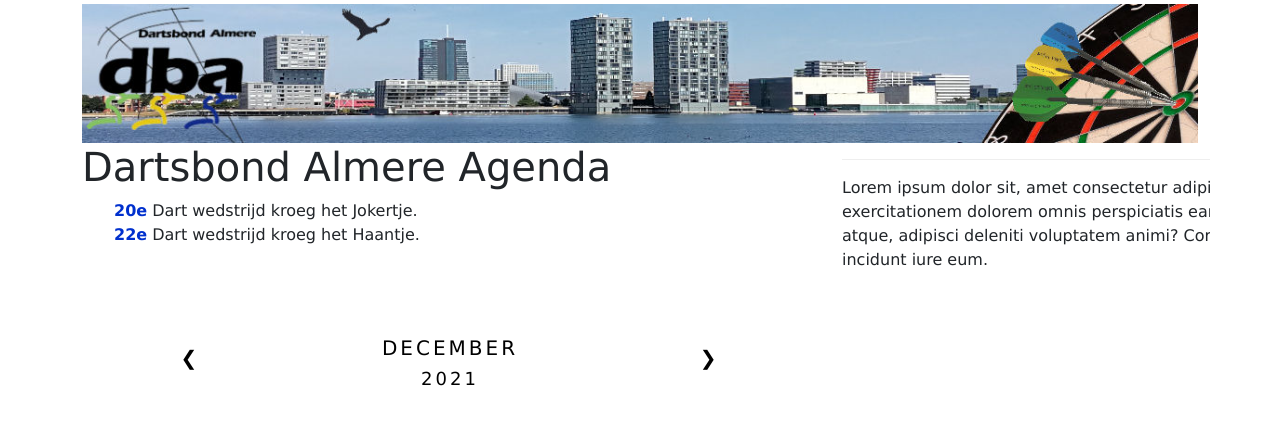
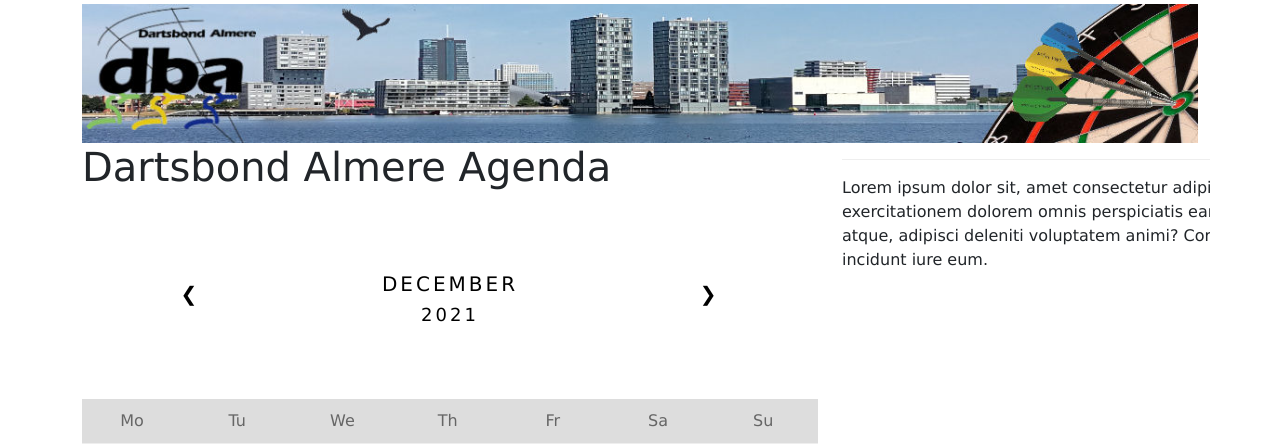
Before and after one commit to Lex-van-Os/Dartshub, a Flask app: page /agenda in a window 1280 px wide. Shown: the part 196-640 px from the top of the page. Run offline with Flask 2, Linux system fonts and the light colour scheme.

Commit message:
Removed static list

```diff
--- a/templates/agenda.html.jinja
+++ b/templates/agenda.html.jinja
@@ -1,11 +1,6 @@
 {% extends "layout/base.html.jinja" %} {% block content %}
 
 <h1>Dartsbond Almere Agenda</h1>
-
-<ul class="eventList">
-  <li><label class="date">20e</label> Dart wedstrijd kroeg het Jokertje.</li>
-  <li><label class="date">22e</label> Dart wedstrijd kroeg het Haantje.</li>
-</ul>
 
 <div class="month">
   <ul>
```
